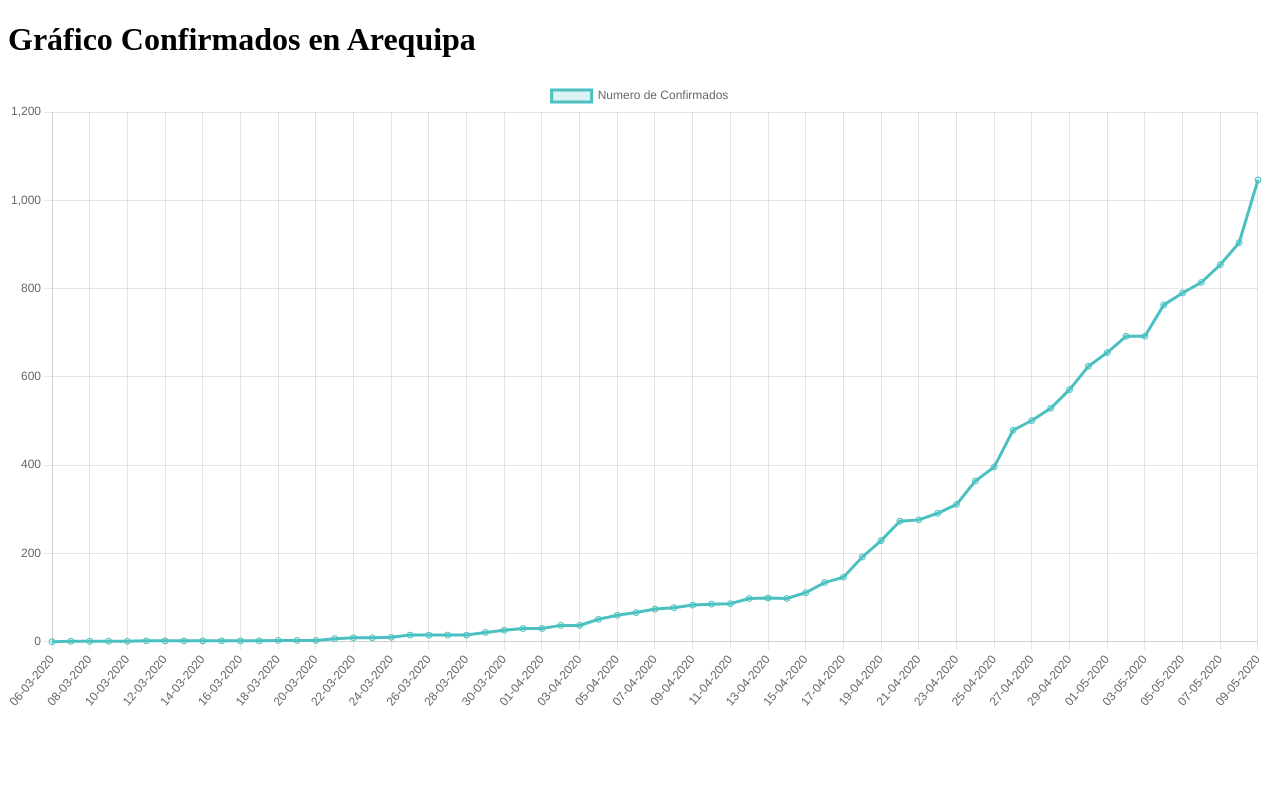
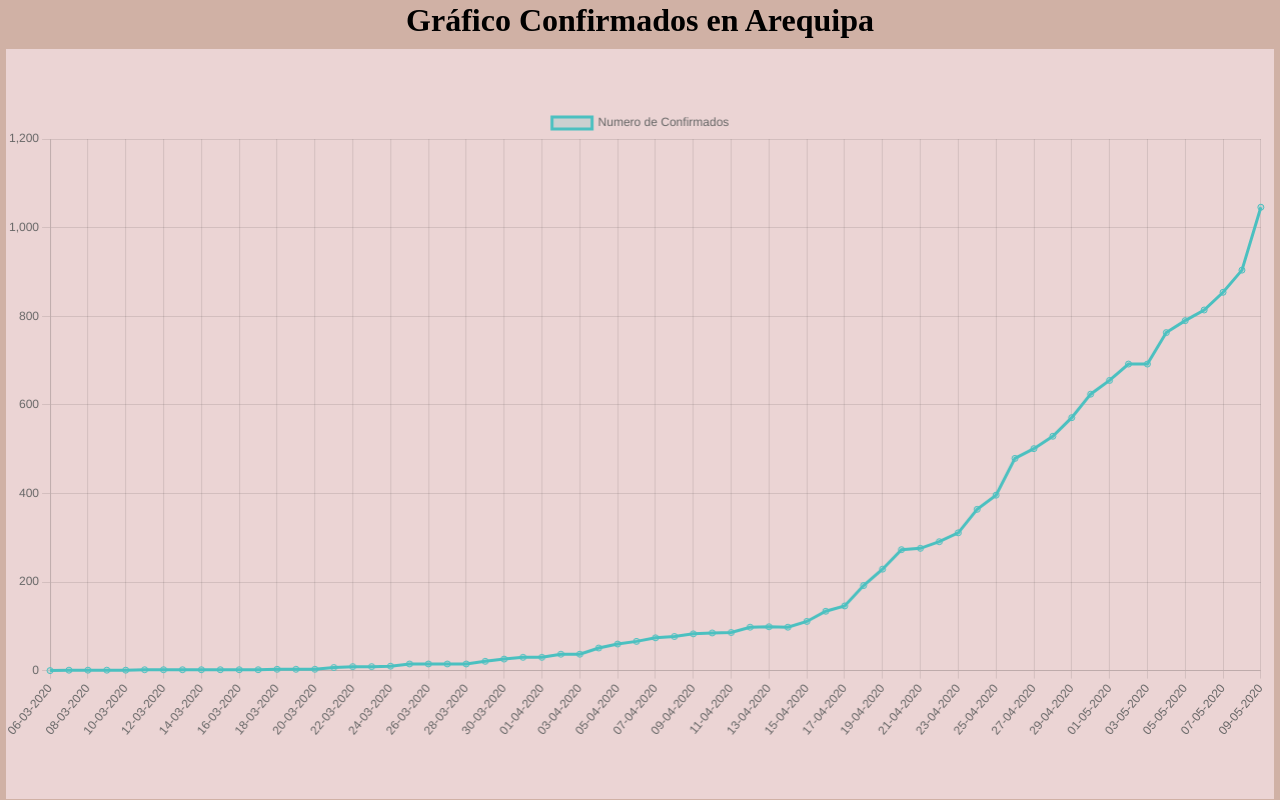
Before and after one commit to FernandoGarambelM/Ajax, a plain HTML site: page 8_EJERCICIOS/Ejercicio4/ejercicio4.html in a window 1280 px wide. Drawn offline with nearby package versions, Linux system fonts and the light colour scheme.

Commit message:
Ejercicio 4: Estilos agregados

```diff
--- a/8_EJERCICIOS/Ejercicio4/ejercicio4.html
+++ b/8_EJERCICIOS/Ejercicio4/ejercicio4.html
@@ -4,11 +4,19 @@
     <meta charset="UTF-8">
     <meta name="viewport" content="width=device-width, initial-scale=1.0">
     <title>Confirmados en la región de Arequipa</title>
-    <script src="https://cdn.jsdelivr.net/npm/chart.js"></script>
+    <link rel="stylesheet" href="style.css">
+
 </head>
 <body>
-    <h1>Gráfico Confirmados en Arequipa</h1>
-    <canvas id="Grafico" width="400" height="200"></canvas>
-    <script src="ejercicio4.js"></script>
+    <div id="datos">
+        <h1>Gráfico Confirmados en Arequipa</h1>
+        <div class="contenedor">
+            <canvas id="Grafico" width="400" height="200"></canvas>
+        </div>
+
+
+        <script src="ejercicio4.js"></script>
+        <script src="https://cdn.jsdelivr.net/npm/chart.js"></script>
+    </div>
 </body>
 </html>
--- /dev/null
+++ b/8_EJERCICIOS/Ejercicio4/style.css
@@ -0,0 +1,54 @@
+* {
+    margin: 0;
+    box-sizing: border-box;
+}
+
+body {
+    height: 100vh;
+    width: 100vw;
+    display: flex;
+    align-items: center;
+    justify-content: center;
+    background-color: rgba(152, 84, 59, 0.455);
+}
+
+#datos {
+    display: flex;
+    align-items: center;
+    justify-content: center;
+    flex-direction: column;
+}
+
+button {
+    height: 40px;
+    width: 150px;
+    font-size: 15px;
+    margin: 20px;
+    background-color: rgba(242, 129, 63, 0.553);
+}
+
+.contenedor {
+    height: 750px;
+    width: 100%;
+    background-color: #ebd4d4;
+    display: flex;
+    align-items: center;
+    justify-content: center;
+    text-align: center;
+}
+
+ul {
+    list-style-type: none;
+    padding-left: 0;
+}
+
+h1 {
+    margin-left: 400px;
+    margin-right: 400px;
+    margin-bottom: 10px;
+    text-align: center;
+}
+
+li {
+    font-size: 25px;
+}
```
